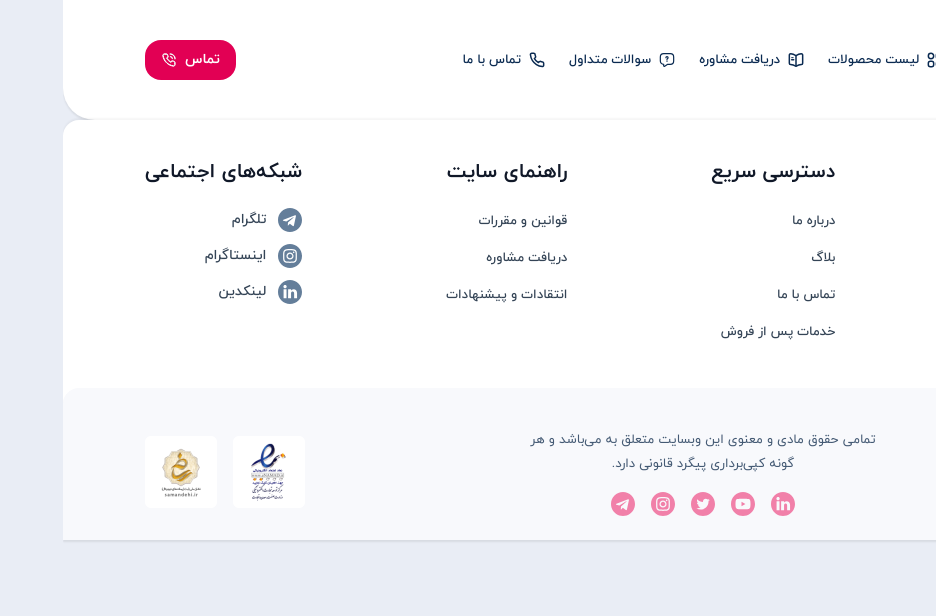
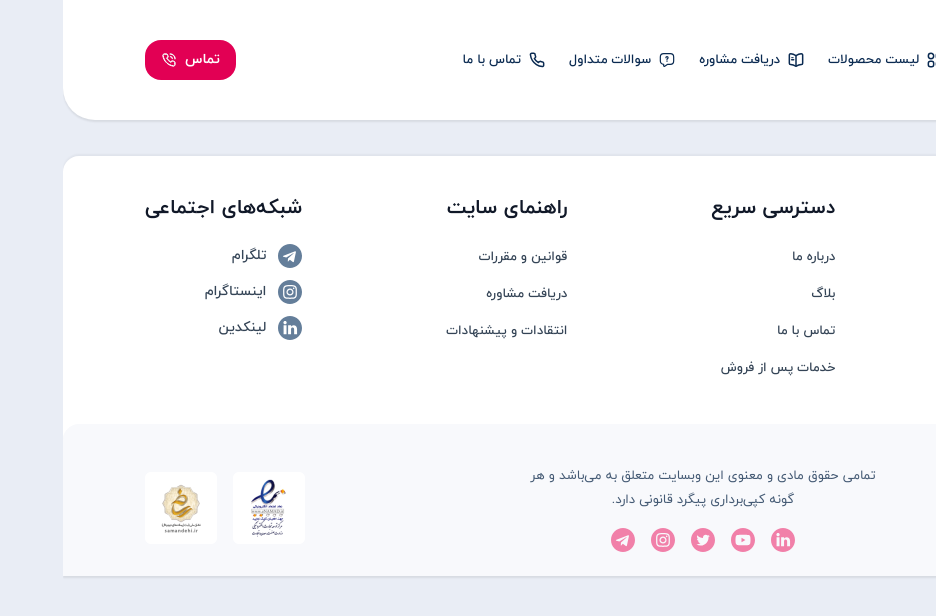
Before and after one commit to f-malekan/maaz-interview-task, a Nuxt app: page / in a window 1280 px wide. Shown: the top 616 px of the page, without its empty margins (344-1280 px from the left). Built offline with nearby package versions, Linux system fonts and the light colour scheme.

Commit message:
fix: modify spaces

```diff
--- a/app/layouts/default.vue
+++ b/app/layouts/default.vue
@@ -2,10 +2,10 @@
 
 <template>
   <div>
-    <Header />
+    <Header class="mb-6"/>
     <main class="container">
       <slot />
     </main>
-    <Footer />
+    <Footer class="mt-9"/>
   </div>
 </template>
```
